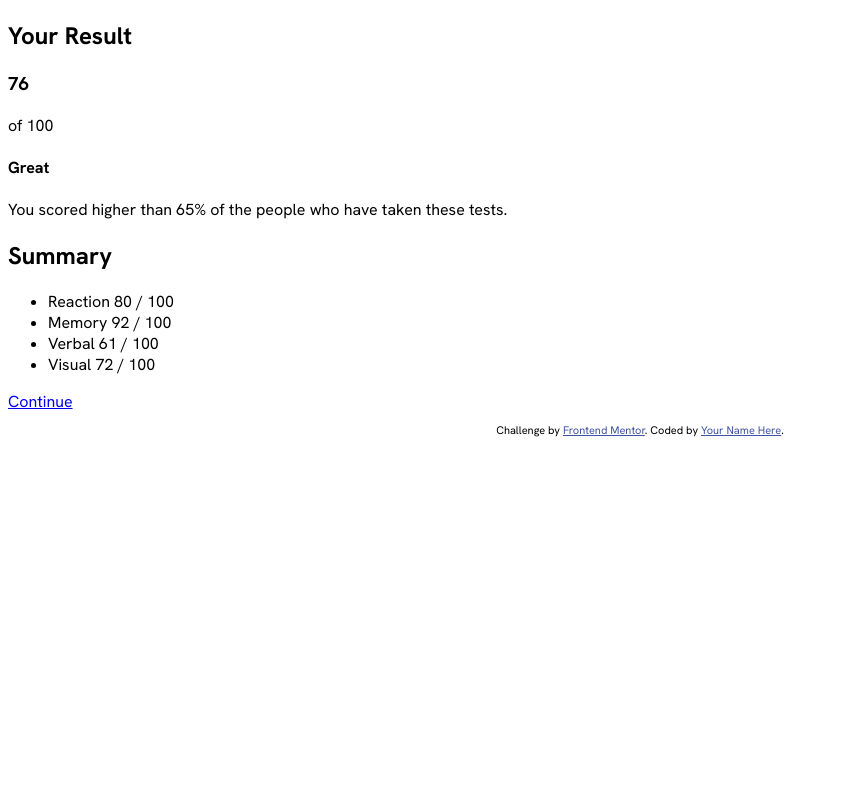
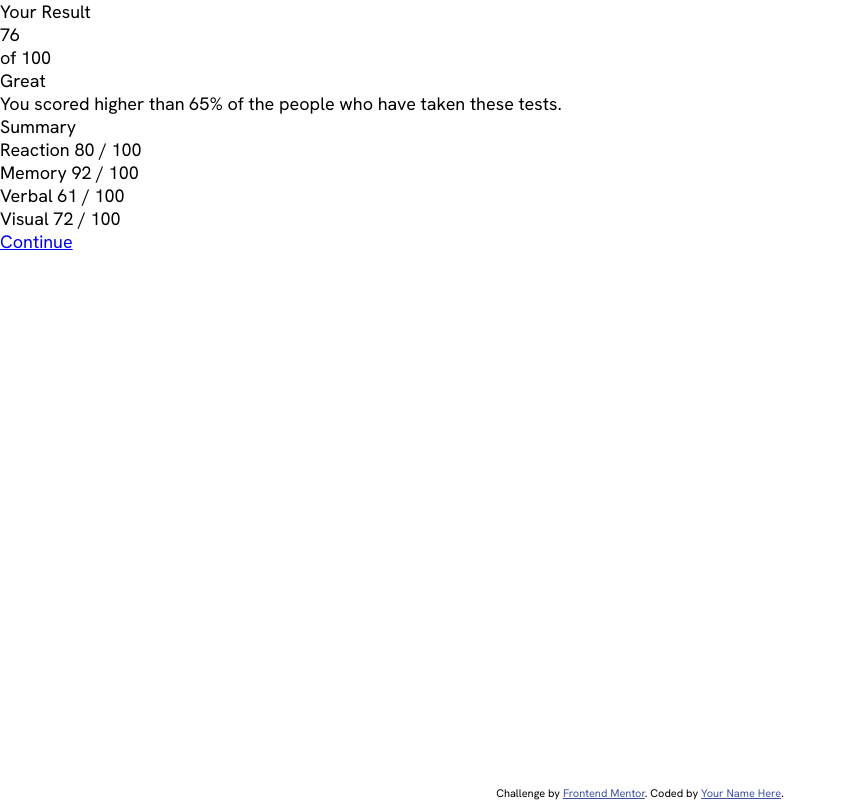
Before and after one commit to md-abid-hussain/results-summary-component, a plain HTML site: page index.html in a window 1280 px wide. Shown: the whole page, without its empty margins (0-846 px from the left). Drawn offline with Linux system fonts and the light colour scheme.

Commit message:
Applied css reset

```diff
--- a/css/style.css
+++ b/css/style.css
@@ -3,12 +3,28 @@
     src: url('../assets/fonts/HankenGrotesk-VariableFont_wght.ttf');
 }
 
+*{
+    margin:0;
+    padding:0;
+    box-sizing:border-box;
+}
+
+h1,h2,h3,h4{
+    font:inherit;
+}
+
 body{
-    font-family: 'HankenGrotesk';
+    font:18px 'HankenGrotesk',sans-serif;
+    height:100vh;
+    height:100dvh;
 }
 
 .attribution {
-    font-size: 11px; text-align: center;
+    position:fixed;
+    width:100%;
+    bottom:0;
+    font-size: 11px;
+    text-align: center;
 }
 .attribution a {
     color: hsl(228, 45%, 44%);
```
